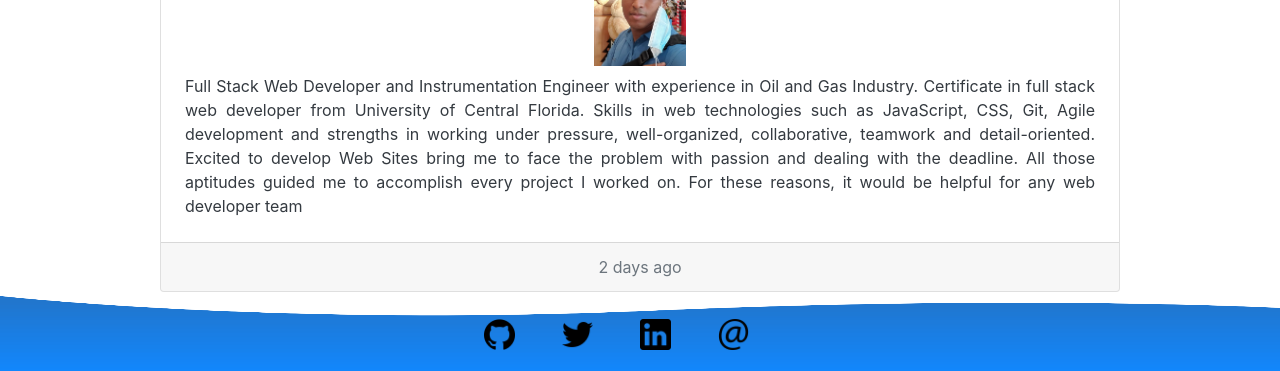
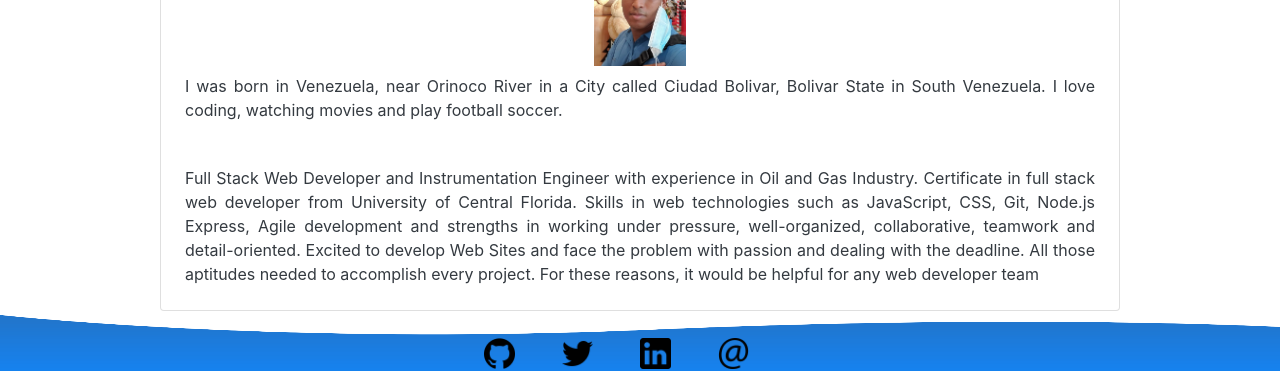
Before and after one commit to rogers0404/Professional-Portfolio, a React (Create React App) app: page / in a window 1280 px wide. Shown: the part 191-562 px from the top of the page. Built offline with nearby package versions, Linux system fonts and the light colour scheme.

Commit message:
Styling About Section and fixing bugs

```diff
--- a/src/components/About/index.js
+++ b/src/components/About/index.js
@@ -9,19 +9,25 @@ function About() {
                 <div className="card-header text-dark m-1">About Me</div>
                 <div className="card-body">
                     <img className="card-img-top m-1" src={photo} alt="Rogers" style={{width: "10%"}}/>
-                    <div className="d-flex justify-content-left">
-                      <p className="card-text text-dark m-1 text-justify">
-                          Full Stack Web Developer and Instrumentation Engineer with experience in Oil and Gas Industry.
-                          Certificate in full stack web developer from University of Central Florida.
-                          Skills in web technologies such as JavaScript, CSS, Git, Agile development and strengths in working under pressure,
-                          well-organized, collaborative, teamwork and detail-oriented. Excited to develop Web Sites bring me to face the problem
-                          with passion and dealing with the deadline. All those aptitudes guided me to accomplish every project I worked on.
-                          For these reasons, it would be helpful for any web developer team
-                      </p>
+                    <div>
+                        <p className="card-text text-dark m-1 text-justify">
+                        I was born in Venezuela, near Orinoco River in a City called Ciudad Bolivar, Bolivar State in South Venezuela.
+                        I love coding, watching movies and play football soccer.
+                          </p>
+                      </div>
+                      <div>
+                        <p><br></br></p>
+                      </div>
+                      <div>
+                          <p className="card-text text-dark m-1 text-justify">
+                              Full Stack Web Developer and Instrumentation Engineer with experience in Oil and Gas Industry.
+                              Certificate in full stack web developer from University of Central Florida.
+                              Skills in web technologies such as JavaScript, CSS, Git, Node.js Express, Agile development and strengths in working under pressure,
+                              well-organized, collaborative, teamwork and detail-oriented. Excited to develop Web Sites and face the problem
+                              with passion and dealing with the deadline. All those aptitudes needed to accomplish every project.
+                              For these reasons, it would be helpful for any web developer team
+                          </p>
                     </div>
-                </div>
-                <div className="card-footer text-muted">
-                    2 days ago
                 </div>
             </div>
         </div>
```
Also changed, not shown: 2 other files (tests, documents, lock files or other folders).
